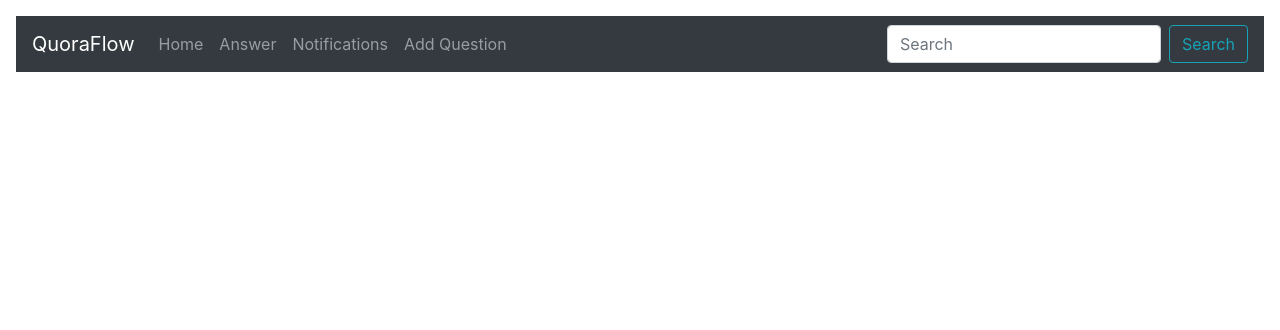
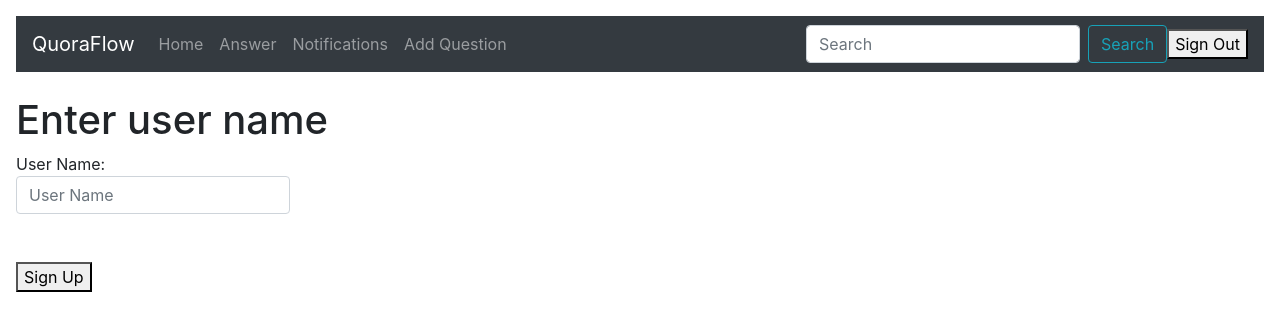
Before and after one commit to kishanhj/QuoraFlow, a React (Create React App) app: page /username in a window 1280 px wide. Shown: the top 330 px of the page. Built offline with nearby package versions, Linux system fonts and the light colour scheme; no server answers; sample sign-in values are in the browser's storage.

Commit message:
Added userName component, signout in dashboard nav

```diff
--- a/src/App.js
+++ b/src/App.js
@@ -12,6 +12,8 @@ import SignUp from "./components/SignUp";
 import SignIn from "./components/SignIn";
 import { AuthProvider } from "./firebase/Auth"
 import PrivateRoute from "./components/PrivateRoute"
+import UserName from "./components/UserName"
+
 
 function App() {
   return (
@@ -34,6 +36,7 @@ function App() {
             <Route exact path="/questions/delete/:id" exact component={DeleteQuestion} />
             <Route exact path="/notfound" component={PagenotFound} status={404} />
             <Route exact path="/search" component={Search} />
+            <Route exact path="/username" component={UserName} />
             {/* <CommentList comments={comments} /> */}
           </div>
         </div>
--- /dev/null
+++ b/src/components/UserName.js
@@ -0,0 +1,59 @@
+import React, { useContext, useState } from 'react';
+import { Redirect } from 'react-router-dom';
+import { AuthContext } from '../firebase/Auth'
+import axios from 'axios';
+//useEffect
+
+function UserName() {
+    const { currentUser } = useContext(AuthContext);
+    const [userNameCheck, setUserNameCheck] = useState('');
+    const [userCheck, setUserCheck] = useState(false);
+    const handleUserName = async (e) => {
+        e.preventDefault();
+        const { userName } = e.target.elements;
+        try {
+            let status = await axios.post("http://localhost:8080/users/checkUserName", { userName: userName.value });
+            console.log(status.data.flag)
+            console.log(typeof status.data.flag)
+            if (status.data.flag === false) {
+                setUserNameCheck("user name already exists, please try another user name")
+                return false;
+            }
+
+            const payload = { name: userName.value, email: currentUser.email }
+
+            let check = await axios.post("http://localhost:8080/users/addUser", payload);
+            console.log(check)
+            setUserCheck(true)
+        }
+        catch (e) {
+            console.log(e)
+            alert(e);
+        }
+    }
+    if (!currentUser) {
+        console.log('Redirect called');
+        return <Redirect to='/signup'></Redirect>
+    }
+    if(userCheck) {
+        return <Redirect to='/questions'></Redirect>
+    }
+
+    return (
+        <div>
+            <h1>Enter user name</h1>
+            {userNameCheck && <h4 className='error'>{userNameCheck}</h4>}
+            <form onSubmit={handleUserName}>
+                <div className='form-group'>
+                    <label>
+                        User Name:
+                         <input className='form-control' required name='userName' type='text' placeholder='User Name'></input>
+                    </label>
+                </div>
+                <br />
+                <button id='submitButton' name='submitButton' type='submit' >Sign Up</button>
+            </form>
+        </div>
+    )
+}
+export default UserName;
--- a/src/components/dashboard.js
+++ b/src/components/dashboard.js
@@ -2,6 +2,7 @@ import React, { useState , useEffect } from 'react';
 import { Link, Redirect } from 'react-router-dom';
 import { Button, Navbar, FormControl, Form, Nav } from 'react-bootstrap';
 import queryString from 'query-string'
+import SignOut from "./SignOut"
 
 
 const Dashboard = (props) => {
@@ -41,11 +42,14 @@ const Dashboard = (props) => {
             <Nav.Link href="/">Home</Nav.Link>
             <Nav.Link href="/">Answer</Nav.Link>
             <Nav.Link href="/">Notifications</Nav.Link>
-            <Nav.Link href="/questions">Add Question</Nav.Link>
+                    <Nav.Link href="/questions">Add Question</Nav.Link>
+
+
          </Nav>
          <Form inline>
             <FormControl id= "search" type="text" placeholder="Search" className="mr-sm-2" />
-            <Button variant="outline-info" onClick={() => search(document.getElementById("search").value)}>Search</Button>
+                    <Button variant="outline-info" onClick={() => search(document.getElementById("search").value)}>Search</Button>
+                    <SignOut />
          </Form>
         </Navbar>
         <br />
```
Also changed, not shown: 2 other files (tests, documents, lock files or other folders).
